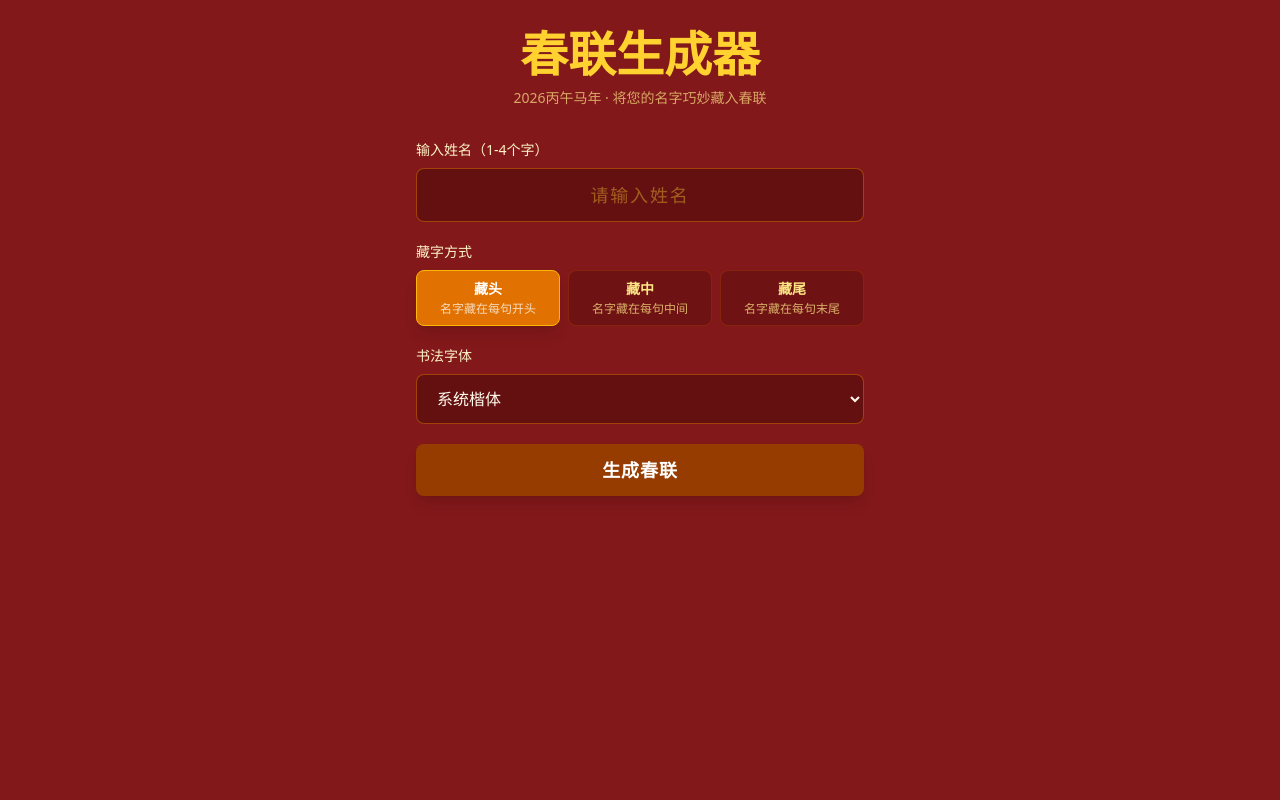
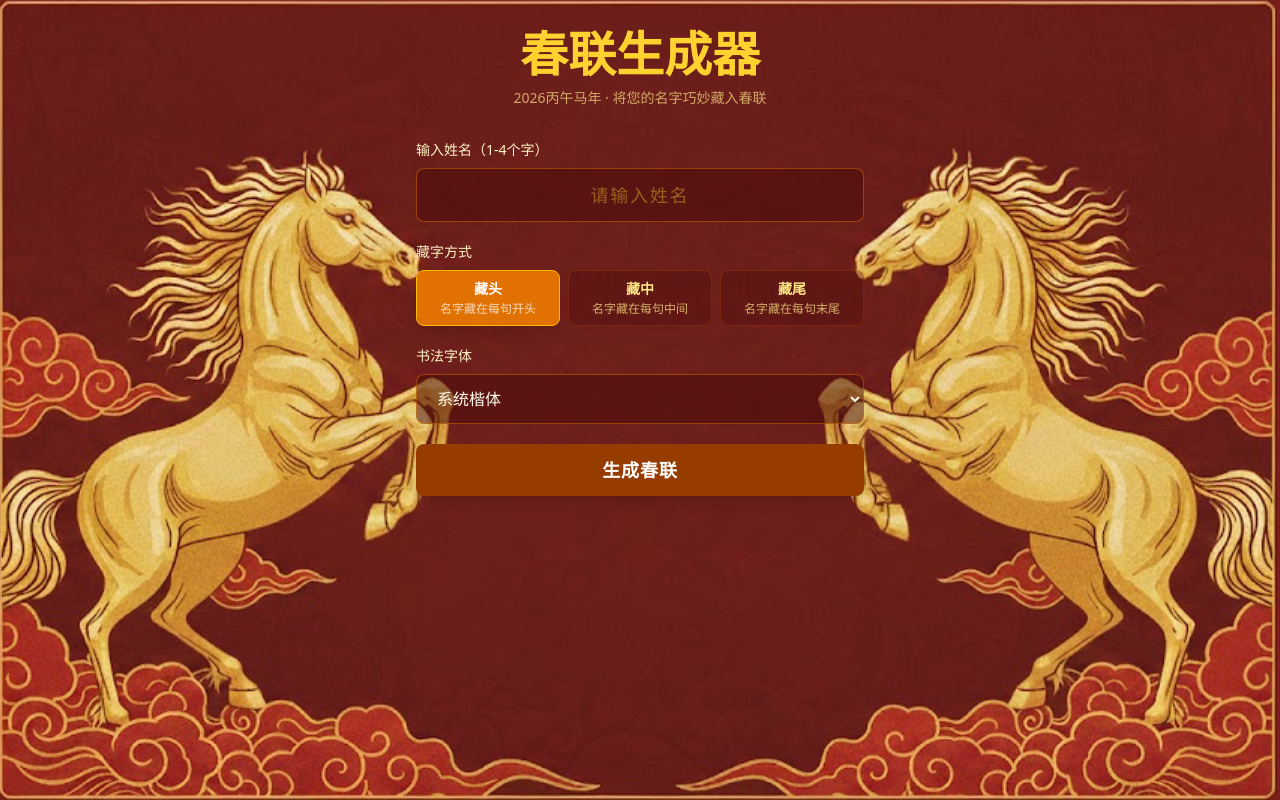
Before and after one commit to Mathheadkang/new_year_app, a Next.js app in the folder web/: page / in a window 1280 px wide. Built offline with nearby package versions, Linux system fonts and the light colour scheme.

Commit message:
feat: 添加背景图片并实现响应式适配
- 添加背景图片到web/public目录
- 更新layout.tsx使用bg-pattern样式
- 实现响应式背景：桌面端使用背景图，移动端使用纯色背景
- 优化小屏幕显示效果

```diff
--- a/web/src/app/globals.css
+++ b/web/src/app/globals.css
@@ -32,3 +32,28 @@
   font-style: normal;
   font-display: swap;
 }
+
+/* 背景图片样式 */
+.bg-pattern {
+  background-image: url('/background2.jpg');
+  background-size: 120% 110%;
+  background-position: 55% 50%;
+  background-repeat: no-repeat;
+  background-attachment: fixed;
+}
+
+/* 移动端适配 - 小屏幕使用纯色背景 */
+@media (max-width: 768px) {
+  .bg-pattern {
+    background-image: none;
+    background-color: #7f1d1d; /* Tailwind red-900 */
+  }
+}
+
+/* 平板适配 */
+@media (min-width: 769px) and (max-width: 1024px) {
+  .bg-pattern {
+    background-size: cover;
+    background-position: center;
+  }
+}
--- a/web/src/app/layout.tsx
+++ b/web/src/app/layout.tsx
@@ -20,7 +20,7 @@ export default function RootLayout({
 }>) {
   return (
     <html lang="zh-CN" suppressHydrationWarning>
-      <body className="antialiased bg-red-900 min-h-screen" suppressHydrationWarning>{children}</body>
+      <body className="antialiased min-h-screen bg-pattern" suppressHydrationWarning>{children}</body>
     </html>
   );
 }
```
Also changed, not shown: web/public/background.jpg (added), web/public/background2.jpg (added).
